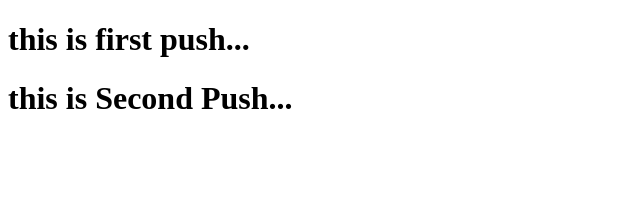
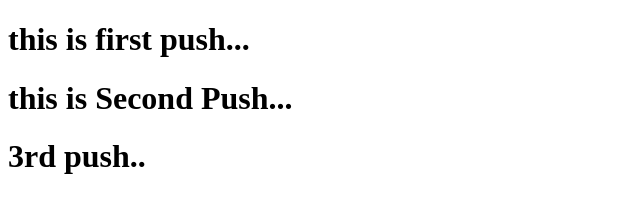
Before and after one commit to vamshi24-web/git-demo, a plain HTML site: page index.html in a window 1280 px wide. Shown: the whole page, without its empty margins (0-640 px from the left). Drawn offline with Linux system fonts and the light colour scheme.

Commit message:
third push

```diff
--- a/index.html
+++ b/index.html
@@ -8,5 +8,6 @@
 <body>
     <h1> this is first push...</h1>
     <h1>this is Second Push...</h1>
+    <h1>3rd push..</h1>
 </body>
 </html>
```
